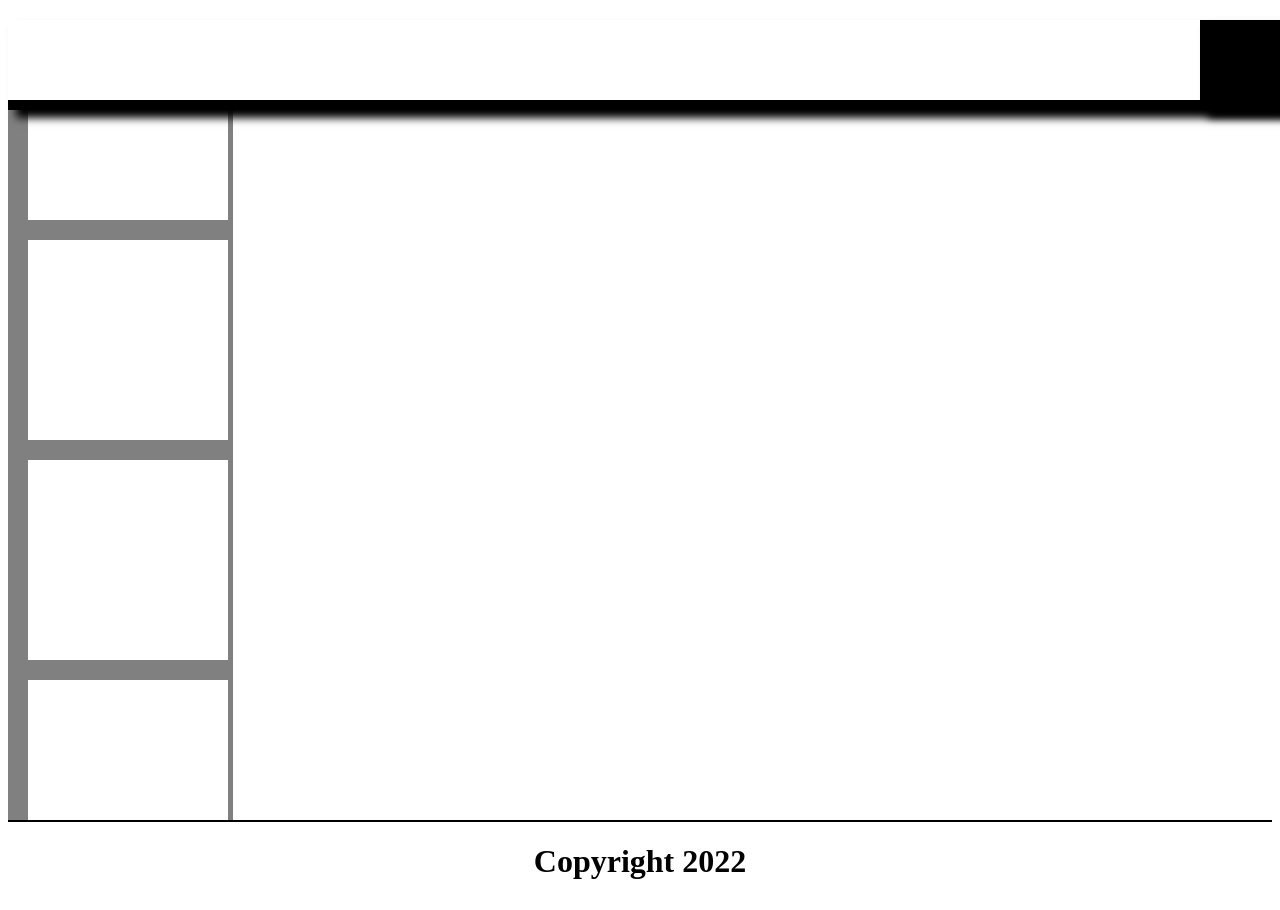
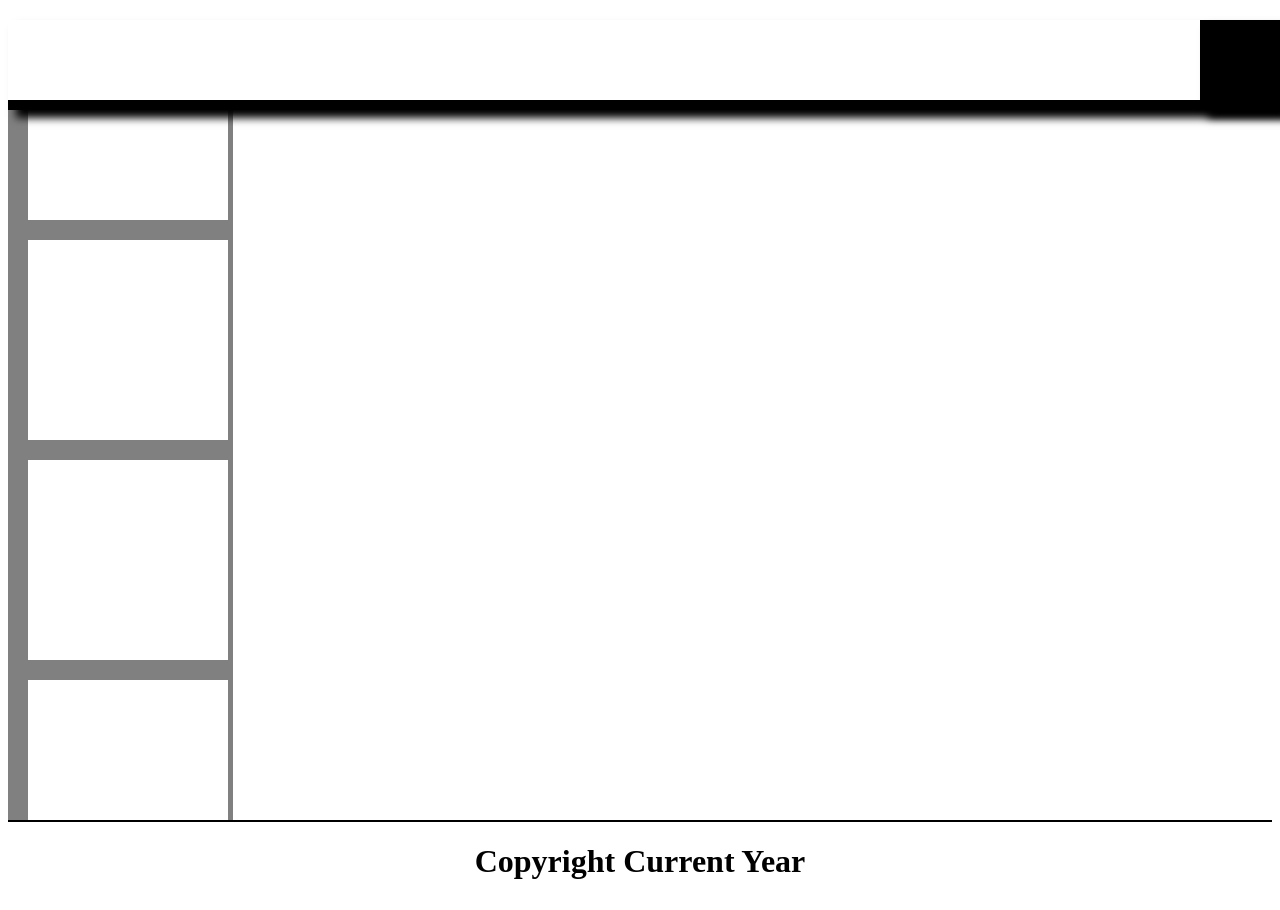
Before and after one commit to ligtaricode/PositioningCss, a plain HTML site: page index.html in a window 1280 px wide. Drawn offline with Linux system fonts and the light colour scheme.

Commit message:
Update index.html

```diff
--- a/index.html
+++ b/index.html
@@ -85,7 +85,7 @@ nav{
            <div class="box4"></div>
     </div>
     <div class="footer">
-        <h1 style="text-align: center;">Copyright 2022</h1>
+        <h1 style="text-align: center;">Copyright Current Year</h1>
     </div>
 </body>
 </html>
```
